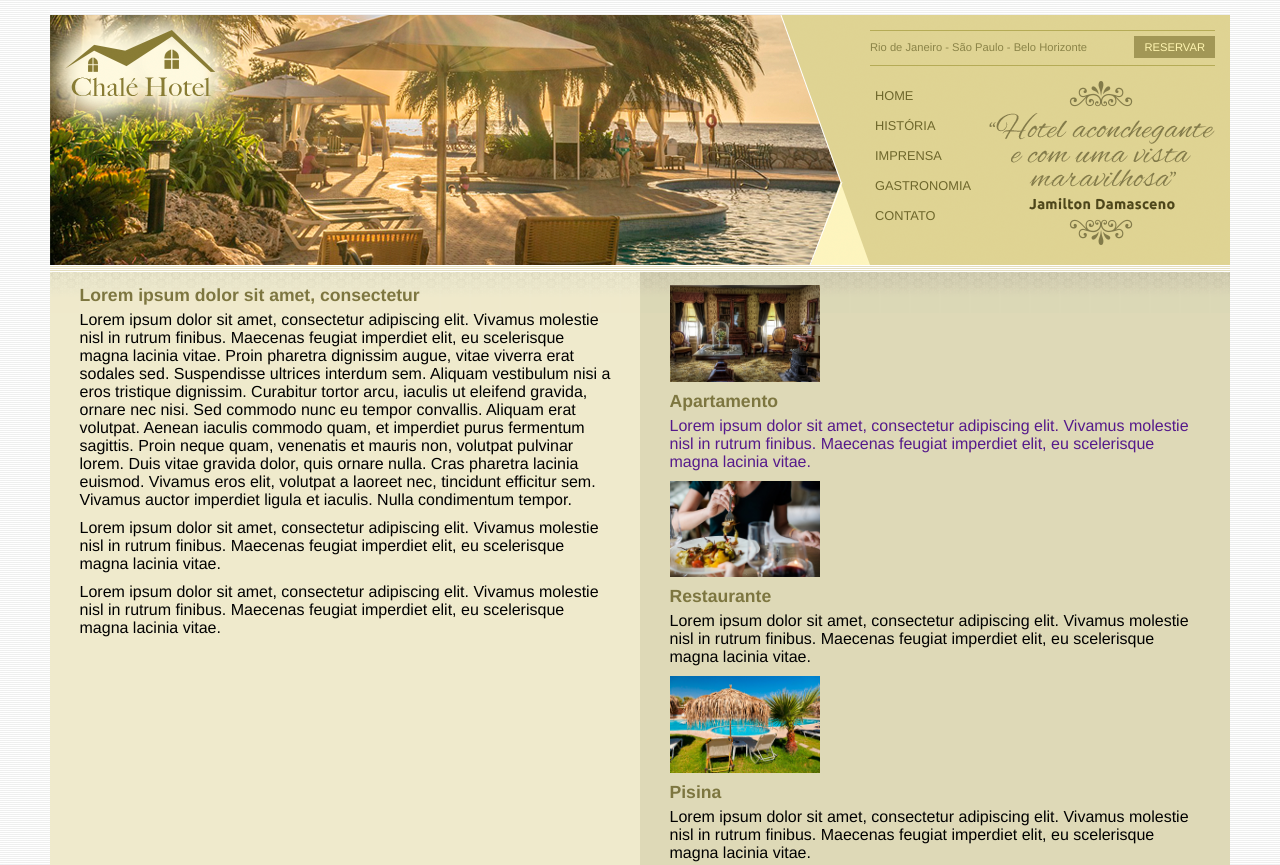
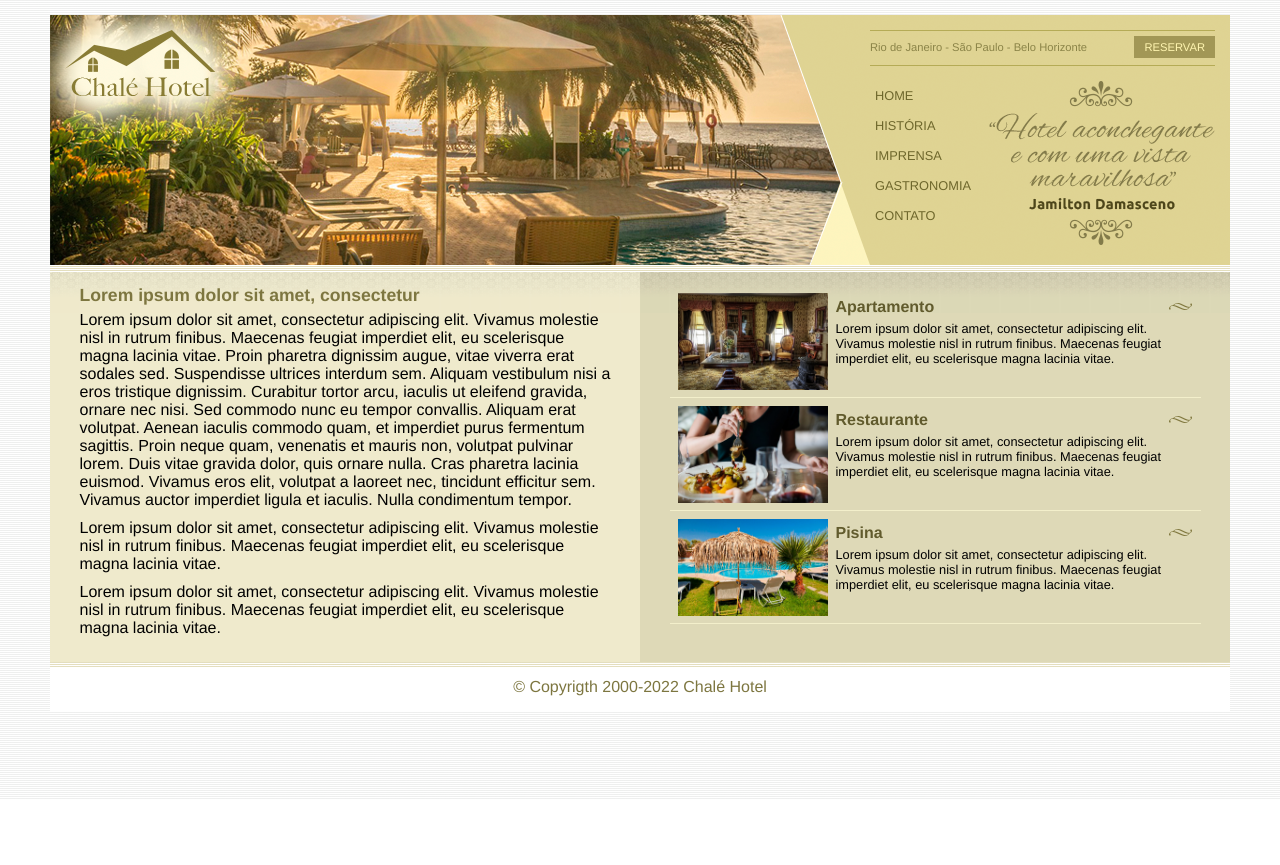
Before and after one commit to jessecezar/ChaleBrasil, a plain HTML site: page index.html in a window 1280 px wide. Shown: the top 865 px of the page. After the commit the page ends 800 px from the top, so only its background shows below. Drawn offline with Linux system fonts and the light colour scheme.

Commit message:
First commit

```diff
--- a/css/estilo.css
+++ b/css/estilo.css
@@ -164,3 +164,32 @@ p {
     font-size: 1em;
     margin-bottom: 10px;
 }
+
+/* Formataçao da área lateral
+*/
+#beneficios li {
+    padding: 8px;
+    border-bottom: 1px solid #f3efcb;
+    height: 6em;
+}
+#beneficios li a img {
+    float: left;
+    margin-inline-end: 8px;
+}
+
+#beneficios li a p {
+    font-size: 0.8em;
+    color: #000;
+}
+
+#beneficios li a h3 {
+    font-size: 1em;
+    color: #615b2d;
+    padding: 5px 0px;
+    background: url(../imagens/ornamento.png) no-repeat center right;
+}
+
+#beneficios li:hover {
+    background: #f6f3c6;
+    cursor: pointer;
+}
--- a/index.html
+++ b/index.html
@@ -64,11 +64,12 @@
 
         <div id="area-lateral">
             <div class="conteudo">
-                <ul id="lista-lateral">
+
+                <ul id="beneficios">
                     <li>
                         <a href="">
-                            <img src="imagens/apartamento.jpg" width="150px">
-                            <h2>Apartamento</h2>
+                            <img src="imagens/apartamento.jpg" width="150px" alt="Apartamento">
+                            <h3>Apartamento</h3>
                             <p>
                                 Lorem ipsum dolor sit amet, consectetur adipiscing elit. Vivamus molestie nisl in rutrum finibus. Maecenas feugiat imperdiet elit, eu scelerisque magna lacinia vitae.
                             </p>
@@ -76,23 +77,24 @@
                     </li>
                     <li>
                         <a href="">
-                            <img src="imagens/restaurante.jpg" width="150px">
-                            <h2>Restaurante</h2>
+                            <img src="imagens/restaurante.jpg" width="150px" alt="Restaurante">
+                            <h3>Restaurante</h3>
+                            <p>
+                                Lorem ipsum dolor sit amet, consectetur adipiscing elit. Vivamus molestie nisl in rutrum finibus. Maecenas feugiat imperdiet elit, eu scelerisque magna lacinia vitae.
+                            </p>
                         </a>
-                        <p>
-                            Lorem ipsum dolor sit amet, consectetur adipiscing elit. Vivamus molestie nisl in rutrum finibus. Maecenas feugiat imperdiet elit, eu scelerisque magna lacinia vitae.
-                        </p>
                     </li>
                     <li>
                         <a href="">
-                            <img src="imagens/piscina.jpg" width="150px">
-                            <h2>Pisina</h2>
+                            <img src="imagens/piscina.jpg" width="150px" alt="Pisina">
+                            <h3>Pisina</h3>
+                            <p>
+                                Lorem ipsum dolor sit amet, consectetur adipiscing elit. Vivamus molestie nisl in rutrum finibus. Maecenas feugiat imperdiet elit, eu scelerisque magna lacinia vitae.
+                            </p>
                         </a>
-                        <p>
-                            Lorem ipsum dolor sit amet, consectetur adipiscing elit. Vivamus molestie nisl in rutrum finibus. Maecenas feugiat imperdiet elit, eu scelerisque magna lacinia vitae.
-                        </p>
                     </li>
                 </ul>
+
             </div>
         </div>
 
```
